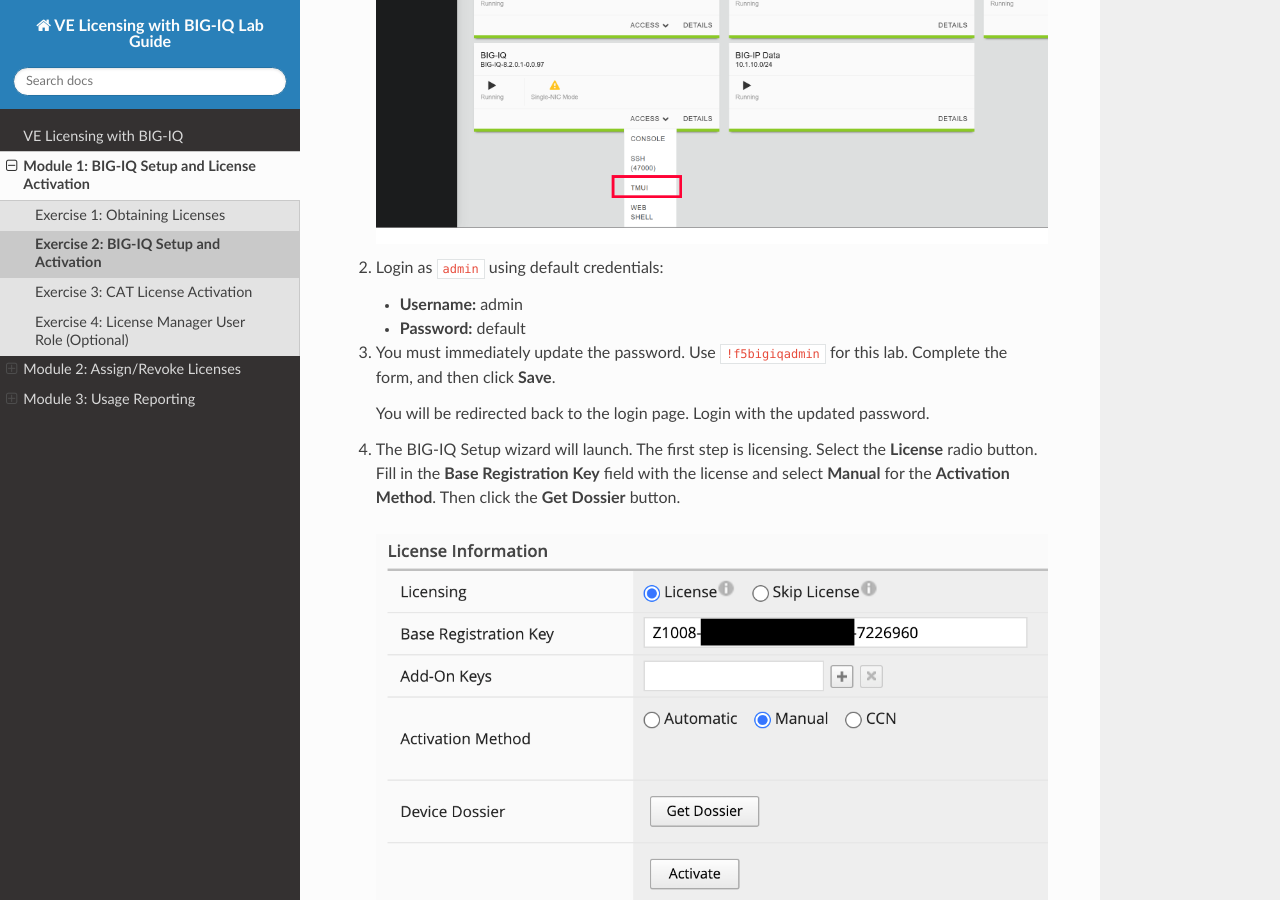
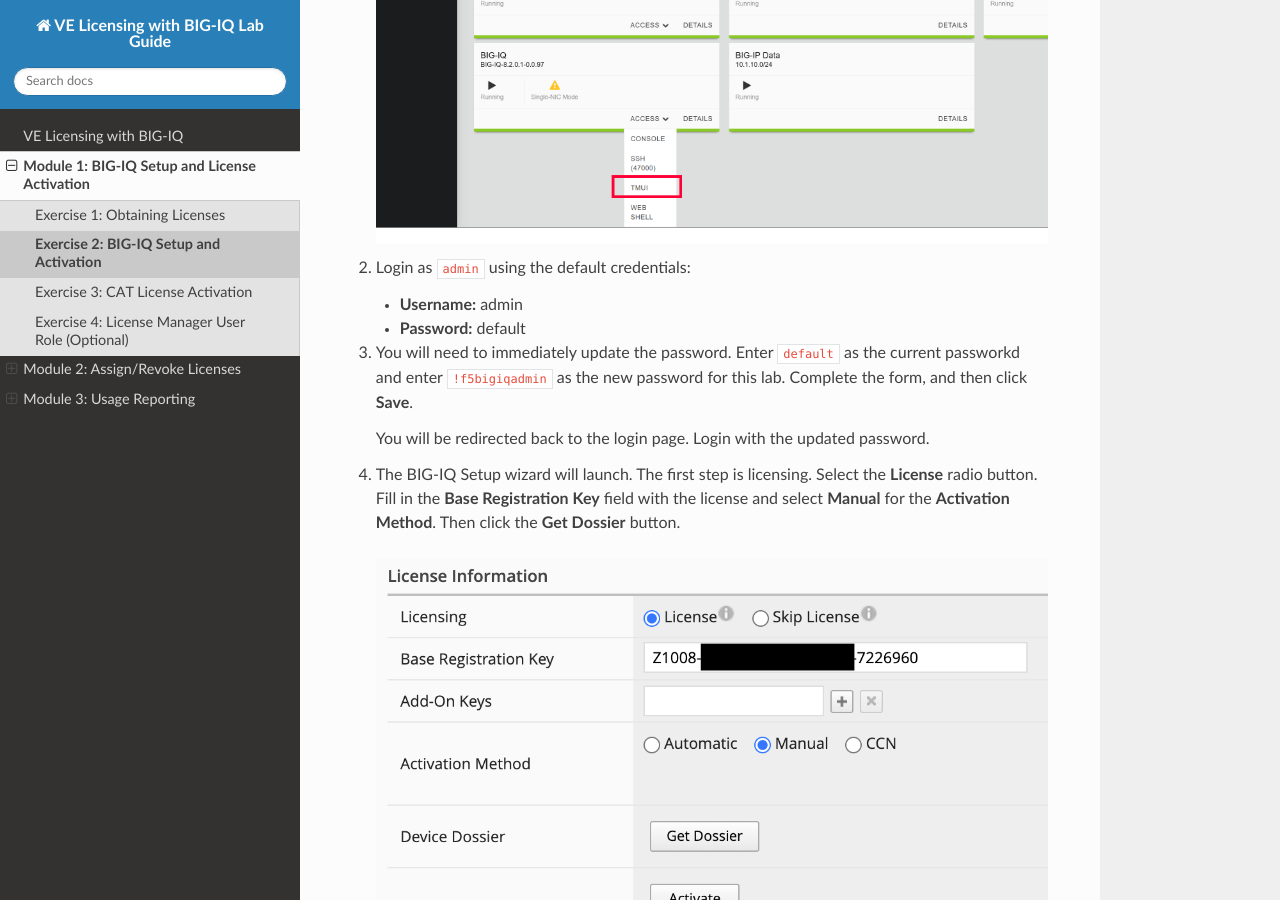
Before and after one commit to marcopaulo42/BIG-IQ-licensing-lab-guide, a Sphinx documentation site: the page built from docs/licensing/bigiq.rst, in a window 1280 px wide and 900 px high, scrolled down 429 px. Built offline with Sphinx 7.4.7 and the Read the Docs theme 2.0.0, drawn with Linux system fonts in a browser that asks for light colours.

Commit message:
Update bigiq.rst

```diff
--- a/docs/licensing/bigiq.rst
+++ b/docs/licensing/bigiq.rst
@@ -7,12 +7,12 @@
 
    .. image:: ../images/big-iq-access.png
 
-#. Login as ``admin`` using default credentials:
+#. Login as ``admin`` using the default credentials:
 
    * **Username:** admin
    * **Password:** default
 
-#. You must immediately update the password. Use ``!f5bigiqadmin`` for this lab.
+#. You will need to immediately update the password. Enter ``default`` as the current passworkd and enter ``!f5bigiqadmin`` as the new password for this lab.
    Complete the form, and then click **Save**.
 
    You will be redirected back to the login page. Login with the updated password.
```
